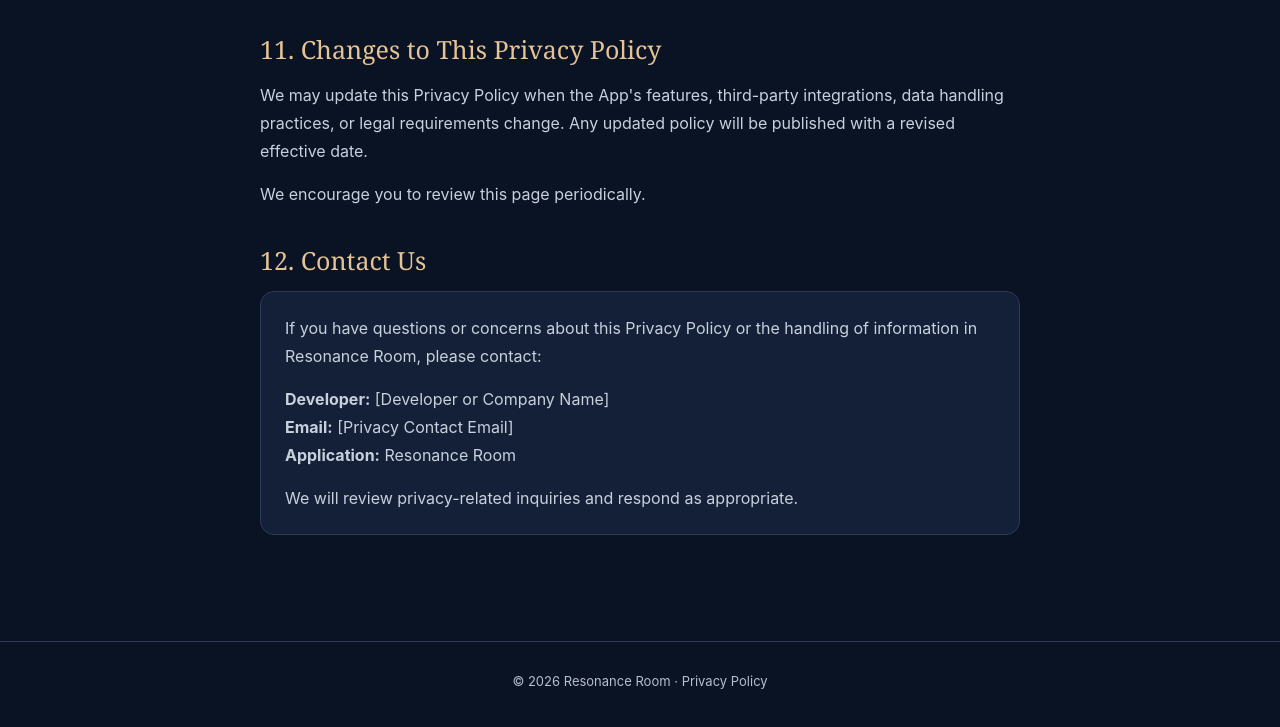
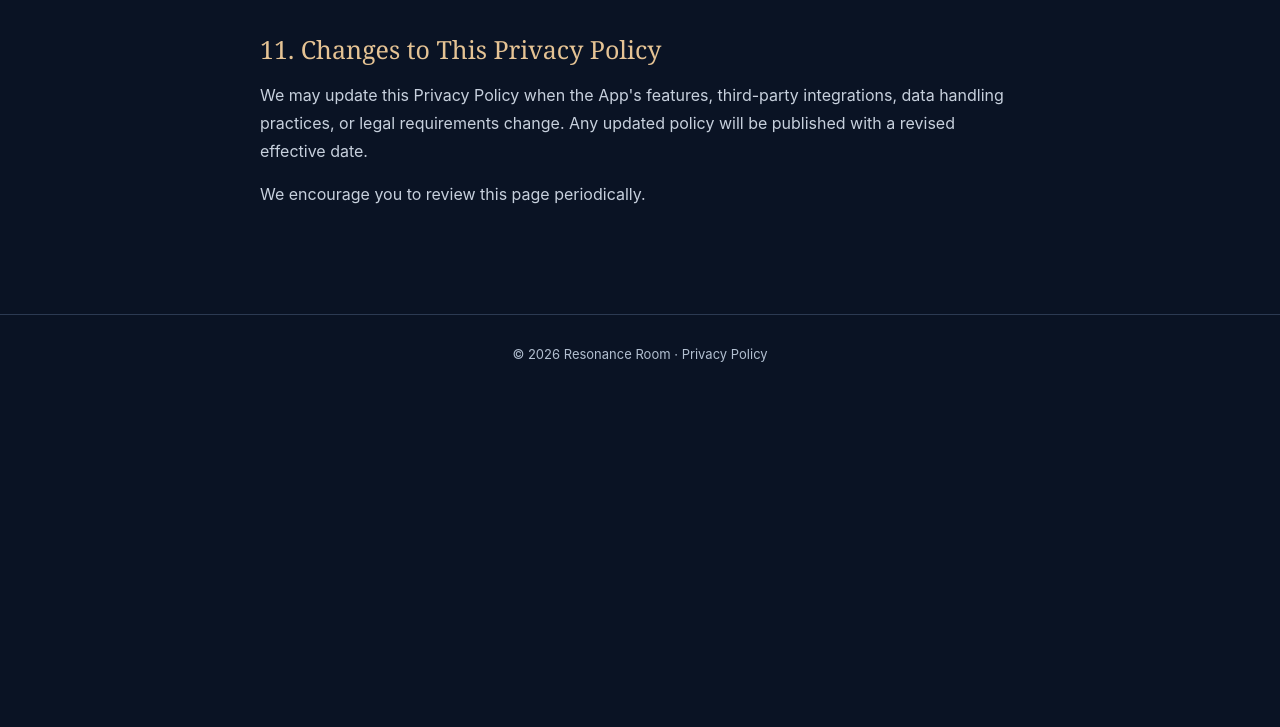
Before and after one commit to sunshinesing/sunshinesing.github.io, a website: page resonance_room_privacy_policy.html in a window 1280 px wide. Shown: the part 3581-4308 px from the top of the page. After the commit the page ends 3988 px from the top, so only its background shows below. Drawn offline with Linux system fonts and the light colour scheme.

Commit message:
Update resonance_room_privacy_policy.html

```diff
--- a/resonance_room_privacy_policy.html
+++ b/resonance_room_privacy_policy.html
@@ -66,8 +66,6 @@
   <section><h2>10. International Users</h2><p>Resonance Room may be available in multiple countries. Depending on your location, applicable privacy laws may provide rights regarding access to, correction of, or deletion of personal information.</p><p>You may contact us to submit a privacy-related request. We will review requests in accordance with applicable law.</p></section>
 
   <section><h2>11. Changes to This Privacy Policy</h2><p>We may update this Privacy Policy when the App's features, third-party integrations, data handling practices, or legal requirements change. Any updated policy will be published with a revised effective date.</p><p>We encourage you to review this page periodically.</p></section>
-
-  <section><h2>12. Contact Us</h2><div class="contact"><p>If you have questions or concerns about this Privacy Policy or the handling of information in Resonance Room, please contact:</p><p><strong>Developer:</strong> [Developer or Company Name]<br><strong>Email:</strong> [Privacy Contact Email]<br><strong>Application:</strong> Resonance Room</p><p>We will review privacy-related inquiries and respond as appropriate.</p></div></section>
 </main>
 <footer><div class="container">© 2026 Resonance Room · Privacy Policy</div></footer>
 </body>
```
